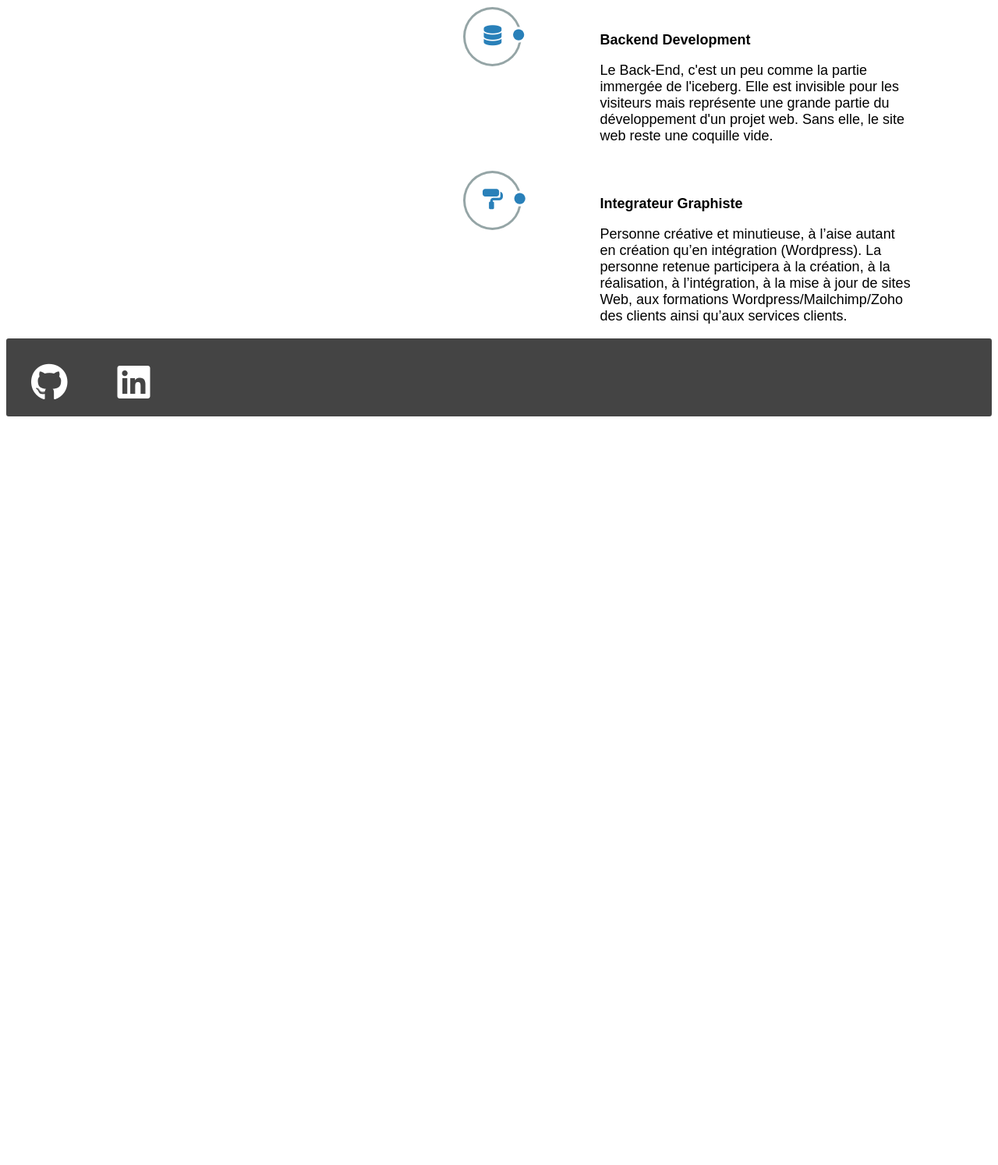
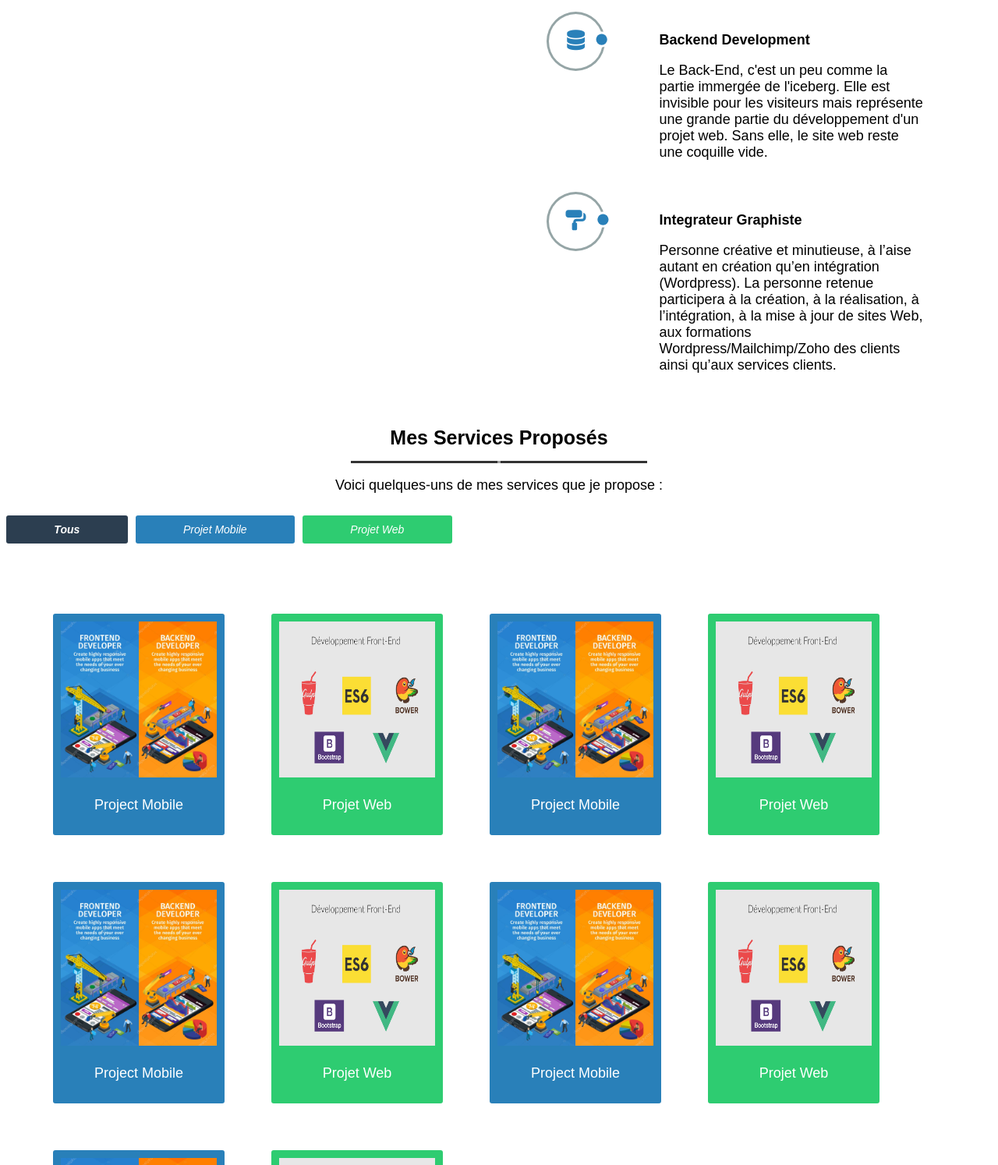
Before and after one commit to birbo971/brice.github.io, a plain HTML site: page index.html in a window 1280 px wide. Shown: the part 1306-2800 px from the top of the page at 78% size. Before the commit the page ends 1848 px from the top, so only its background shows below. Drawn offline with Linux system fonts and the light colour scheme; grey boxes are pictures that could not be loaded.

Commit message:
Features Project Section
Add a project section

```diff
--- a/css/main.css
+++ b/css/main.css
@@ -24,6 +24,12 @@ html{
 .item7{
   grid-area: skillGraph
 }
+.item8{
+  grid-area:otherSkill
+}
+.item9{
+  grid-area:contentSkill
+}
 .desc-skill{
   width: 50%;
   margin:auto;
@@ -38,7 +44,10 @@ html{
       'intro  intro  intro  intro  intro  intro'
       'skillImg skillImg skillImg skillFront skillFront skillFront'
       'skillImg skillImg skillImg skillBack skillBack skillBack'
-      'skillImg skillImg skillImg skillGraph skillGraph skillGraph';
+      'skillImg skillImg skillImg skillGraph skillGraph skillGraph'
+      'otherSkill otherSkill otherSkill otherSkill otherSkill otherSkill'
+      'rb rb rb rb rb rb'
+      'contentSkill contentSkill contentSkill contentSkill contentSkill contentSkill ';
     grid-gap: 10px;
   }
 
@@ -309,7 +318,10 @@ html{
         'skillImg skillImg skillImg skillImg skillImg skillImg'
         'skillFront skillFront skillFront skillFront skillFront skillFront'
         'skillBack skillBack skillBack skillBack skillBack skillBack'
-        'skillGraph skillGraph skillGraph skillGraph skillGraph skillGraph'!important;
+        'skillGraph skillGraph skillGraph skillGraph skillGraph skillGraph'
+        'otherSkill otherSkill otherSkill otherSkill otherSkill otherSkill'
+        'rb rb rb rb rb rb'
+        'contentSkill contentSkill contentSkill contentSkill contentSkill contentSkill'!important;
       grid-gap: 10px;
     }
     .content-grid {
@@ -404,3 +416,95 @@ html{
   .navbar-nav i{
     font-size: 3em;
   }
+  /***** Services ***/
+  label{
+    font-family: Arial, Helvetica, sans-serif;
+    font-size: 14px;
+    color:#FFF;
+    border-radius: 3px;
+    text-align: center;
+
+  }
+  label.info{
+    background: #2ecc71;
+    padding:10px;
+  }
+  label.dev{
+    background: #2980b9;
+    padding:10px
+  }
+  label.all{
+    background: #2c3e50;
+    padding:10px
+  }
+  input[type=radio]:checked + label{
+    color:#FFF;
+    font-weight: 600;
+  }
+  .item9{
+    margin: 1em;
+    display: flex;
+    flex-wrap :wrap;
+  }
+ .info-div{
+   margin: 1em;
+   background: #2ecc71;
+   color:#FFF;
+   padding:10px;
+   border-radius: 3px;
+   grid-column: 2;
+   grid-row: 3;
+   display: none;
+ }
+  .dev-div{
+    margin:1em;
+    background: #2980b9;
+    margin-right: 1em;
+    color:#FFF;
+    padding:10px;
+    border-radius: 3px;
+    grid-column: 2;
+    grid-row: 4;
+    display: none;
+
+ }
+ .dev-div > img{
+   width:200px;
+   height:200px;
+ }
+ .info-div > img{
+   width:200px;
+   height:200px;
+ }
+ .txt-desc-skill{
+   display: none;
+   background: rgba(0,0,0,0.2);
+   padding:10px;
+ }
+ .info-div:hover > .txt-desc-skill{
+   display: block;
+   transition: all 3s;
+   transition-timing-function: ease;
+ }
+ .dev-div:hover > .txt-desc-skill{
+  display: block;
+  -webkit-transition: width 2s; /* For Safari 3.1 to 6.0 */
+  transition: width 2s;
+}
+#radio-all:checked ~ .item9 > .mobile,
+#radio-all:checked ~ .item9 > .web {
+  display: block;
+}
+#radio-mobile:checked ~ .item9 > .mobile{
+  display: block;
+  transition: all 3s;
+  animation-timing-function: ease-in;
+}
+#radio-web:checked ~ .item9 > .web{
+  display: block;
+  transition: all 3s;
+}
+.rb{
+  margin-left:4%;
+  margin-right: 5%;
+}
--- a/index.html
+++ b/index.html
@@ -22,7 +22,7 @@
                             <ul class="menu">
                               <li><a href="#accueil">Accueil</a></li>
                               <li><a href="#experiences">Exp&eacute;riences</a></li>
-                              <li><a href="#projet">Projets</a></li>
+                              <li><a href="#services">Services</a></li>
                             </ul>
                     </header>
             </div>
@@ -59,7 +59,7 @@
                     </article>
                 </div>
                 <div class="item3" id="experiences">
-                    <h2 class="skil-text">Mes compétences</h2>
+                    <h2 class="skil-text">Mes Compétences</h2>
                     <hr class="border-skill">
                     <p class="desc-skill">Professionnel du code, le développeur doit répondre aux exigences d'un secteur en constante évolution, et avoir la capacité de se remettre régulièrement en question face à l'arrive de nouvelles technologies. Le étier est ainsi à la fois exigeant, et passionnant. Zoom sur ses compétences clefs.</p>
                 </div>
@@ -101,6 +101,69 @@
                             </div>
                         </div>
                 </div>
+                <div class="item8" id="services">
+                    <h2 class="skil-text">Mes Services Proposés</h2>
+                    <hr class="border-skill">
+                    <p>Voici quelques-uns de mes services que je propose :</p>
+                </div>
+                <input class="rb" name="contact-preference" id="radio-all" type="radio" checked="checked" />
+                <label class="label all" for="radio-all">Tous</label>
+                <input class="rb" name="contact-preference" id="radio-mobile" type="radio" />
+                <label class="label dev" for="radio-mobile">Projet Mobile</label>
+                <input class="rb" name="contact-preference" id="radio-web" type="radio" />
+                <label class="label info" for="radio-web">Projet Web</label>
+                <div class="item9">
+                    <div class="dev-div mobile">
+                        <img src="img/mobile.jpg" />
+                        <p class="txt-desc-skill"><i class="fas fa-mobile-alt"></i> Application Mobile</p>
+                        <p>Project Mobile</p>
+                    </div>
+                    <div class="info-div web">
+                            <img src="img/developpement-front-end.png" />
+                        <p class="txt-desc-skill"><i class="fas fa-laptop-code"></i> Site Web</p>
+                        <p>Projet Web</p>
+                    </div>
+                    <div class="dev-div mobile">
+                        <img src="img/mobile.jpg" />
+                        <p class="txt-desc-skill"><i class="fas fa-mobile-alt"></i> Application Mobile</p>
+                        <p>Project Mobile</p>
+                    </div>
+                    <div class="info-div web">
+                            <img src="img/developpement-front-end.png" />
+                        <p class="txt-desc-skill"><i class="fas fa-laptop-code"></i> Site Web</p>
+                        <p>Projet Web</p>
+                    </div>
+                    <div class="dev-div mobile">
+                            <img src="img/mobile.jpg" />
+                        <p class="txt-desc-skill"><i class="fas fa-mobile-alt"></i> Application Mobile</p>
+                        <p>Project Mobile</p>
+                    </div>
+                    <div class="info-div web">
+                            <img src="img/developpement-front-end.png" />
+                        <p class="txt-desc-skill"><i class="fas fa-laptop-code"></i> Site Web</p>
+                        <p>Projet Web</p>
+                    </div>
+                    <div class="dev-div mobile">
+                            <img src="img/mobile.jpg" />
+                        <p class="txt-desc-skill"><i class="fas fa-mobile-alt"></i> Application Mobile</p>
+                        <p>Project Mobile</p>
+                    </div>
+                    <div class="info-div web">
+                            <img src="img/developpement-front-end.png" />
+                        <p class="txt-desc-skill"><i class="fas fa-laptop-code"></i> Site Web</p>
+                        <p>Projet Web</p>
+                    </div>
+                    <div class="dev-div mobile">
+                            <img src="img/mobile.jpg" />
+                        <p class="txt-desc-skill"><i class="fas fa-mobile-alt"></i> Application Mobile</p>
+                        <p>Project Mobile</p>
+                    </div>
+                    <div class="info-div web">
+                            <img src="img/developpement-front-end.png" />
+                        <p class="txt-desc-skill"><i class="fas fa-laptop-code"></i> Site Web</p>
+                        <p>Projet Web</p>
+                    </div>
+                </div>
         </div>
         <footer class="navbar-nav">
                 <div><a href="https://github.com/birbo971"><i class="fab fa-github"></i></a></div>
```
Also changed, not shown: img/developpement-front-end.png (added), img/mobile.jpg (added).
